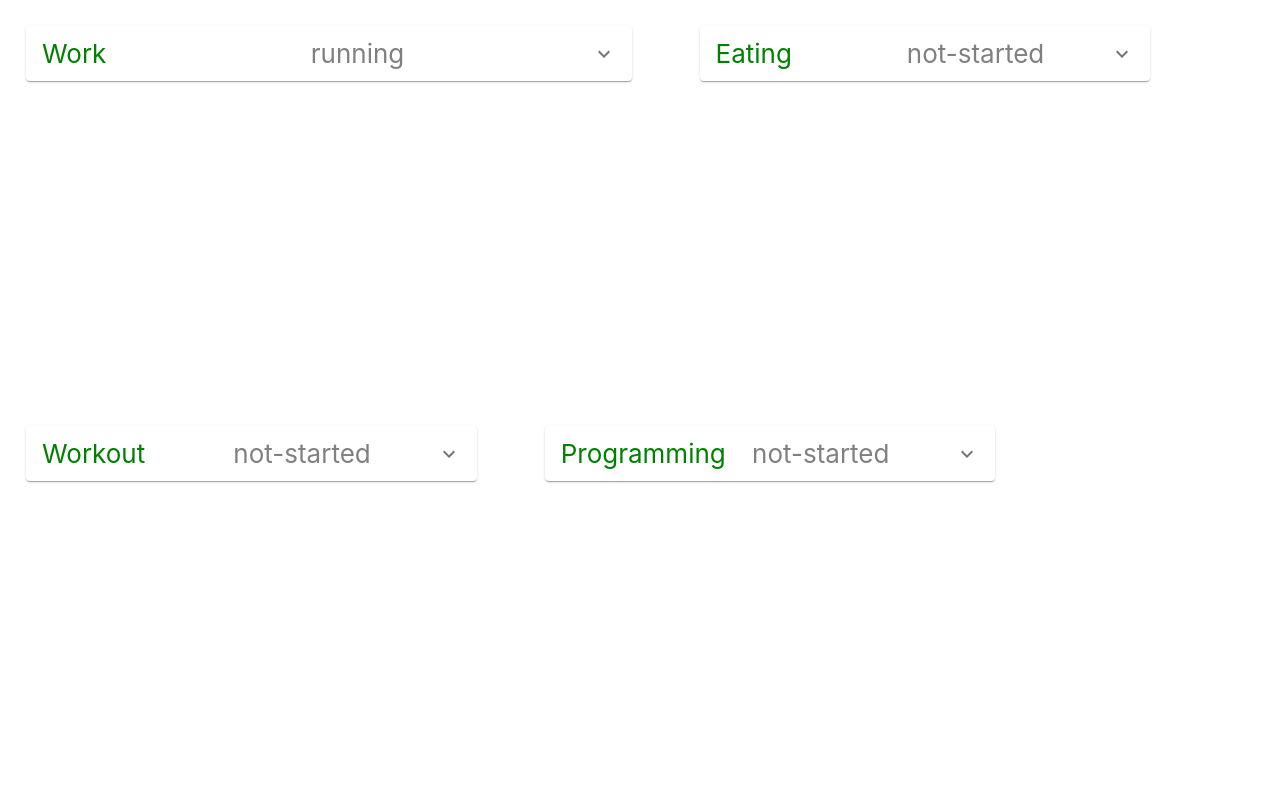
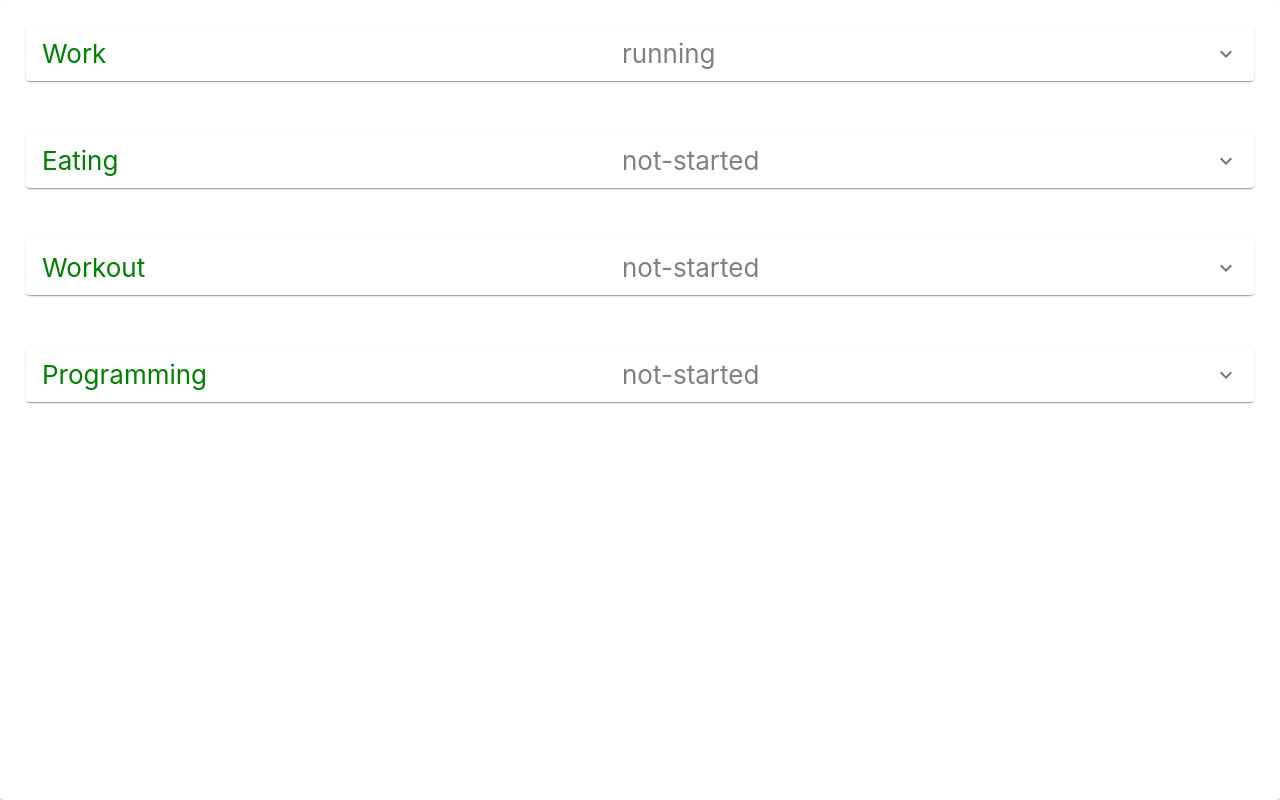
Before and after one commit to danielo515/tasker-js, a React (Vite) app: page / in a window 1280 px wide. Built offline with nearby package versions, Linux system fonts and the light colour scheme.

Commit message:
feat: new look and feel

```diff
--- a/src/dashboard/App.js
+++ b/src/dashboard/App.js
@@ -3,27 +3,37 @@ import React from 'react';
 import './App.css';
 import { Task } from './Task';
 import { loadTask } from '../tasks';
-import Grid from '@material-ui/core/Grid';
+import Paper  from '@material-ui/core/Paper';
 
 // const devMode = process.env.NODE_ENV !== 'production';
 
-const taskNames = ['work','eating','workout', 'programming'];
+const taskNames = ['work', 'eating', 'workout', 'programming'];
 let tasks;
 if (!window.tk) {
-    window.tk = { global: () => {} };
-    tasks = [ require('../../fixtures/fakeTask').running, ...taskNames.slice(1).map(loadTask) ];
+    window.tk = { global: () => { } };
+    tasks = [require('../../fixtures/fakeTask').running, ...taskNames.slice(1).map(loadTask)];
 } else {
     tasks = taskNames.map(loadTask);
 }
 
 function App() {
     return (
-        <Grid container spacing={2} className="App-header">
-            {tasks.map( task => <Grid item key={task.title}>
-                <Task {...task}></Task>
-            </Grid>)}
-        </Grid>
+        <Paper className='App-header'>
+            {tasks.map(task =>
+                <Task {...task} key={task.title}></Task>
+            )}
+        </Paper>
     );
 }
+// function App() {
+//     return (
+//         <Grid container spacing={2} className="App-header">
+//             {tasks.map(task =>
+//                 <Grid item key={task.title}>
+//                     <Task {...task}></Task>
+//                 </Grid>)}
+//         </Grid>
+//     );
+// }
 
 export default App;
--- a/src/dashboard/Task.js
+++ b/src/dashboard/Task.js
@@ -35,6 +35,11 @@ const Colum = styled.span`
   flex-basis: 50%;
 `;
 
+const FullExpansion = styled(ExpansionPanel)`
+width: 100%;
+padding-bottom: 0;
+`;
+
 export const Task = ({ startedAt, stoppedAt, pauses, title }) => {
 
     const runningTime = startedAt ? calculateRunningTime(startedAt, stoppedAt, pauses) : '-';
@@ -44,7 +49,7 @@ export const Task = ({ startedAt, stoppedAt, pauses, title }) => {
     const computedPauses = mapInPairs((a = now, b = now) => differenceInMinutes(a, b))(pauses);
     return (
         <Root>
-            <ExpansionPanel>
+            <FullExpansion>
                 <ExpansionPanelSummary
                     expandIcon={<ExpandMoreIcon />}
                     aria-controls="panel1c-content"
@@ -67,7 +72,7 @@ export const Task = ({ startedAt, stoppedAt, pauses, title }) => {
                     }
                     <Row> {computedPauses.join(' |-| ')} </Row>
                 </ExpansionPanelDetails>
-            </ExpansionPanel>
+            </FullExpansion>
         </Root>
     );
 };
```
